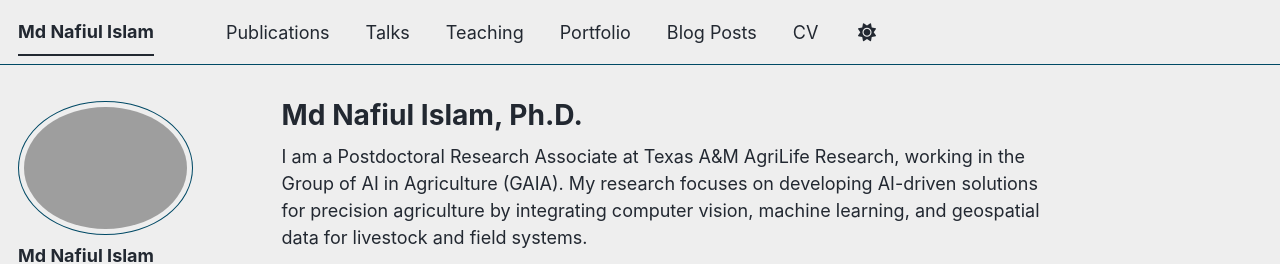
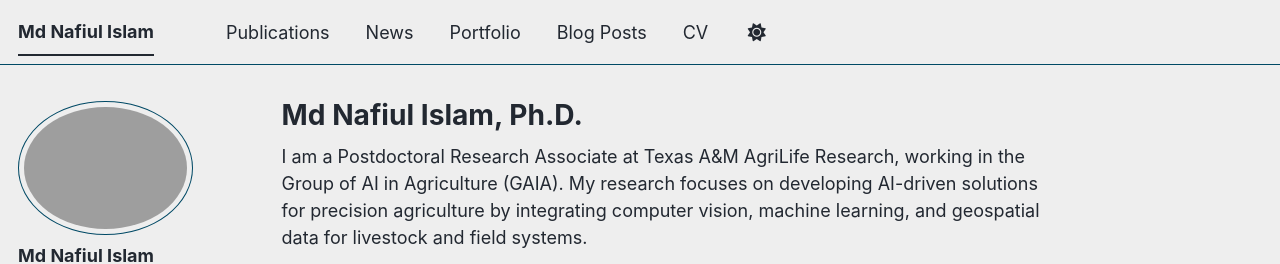
Before and after one commit to NafiulIslamBD/nafiul_islam_precision_agriculture_HSTU_CNU_UTK.github.io, a Jekyll site: the page built from _pages/about.md, in a window 1280 px wide. Shown: the top 264 px of the page. Built offline with Jekyll 4.4.1, drawn with Linux system fonts in a browser that asks for light colours; some web fonts are replaced; a script bundle is joined from its source files by our own code; library files that are not in the unit come from our copies.

Commit message:
Update navigation.yml

```diff
--- a/_data/navigation.yml
+++ b/_data/navigation.yml
@@ -11,11 +11,11 @@ main:
   - title: "Publications"
     url: /publications/
 
-  - title: "Talks"
-    url: /talks/
+  - title: "News"
+    url: /news/
 
-  - title: "Teaching"
-    url: /teaching/
+  #- title: "Teaching"
+  #  url: /teaching/
 
   - title: "Portfolio"
     url: /portfolio/
```
